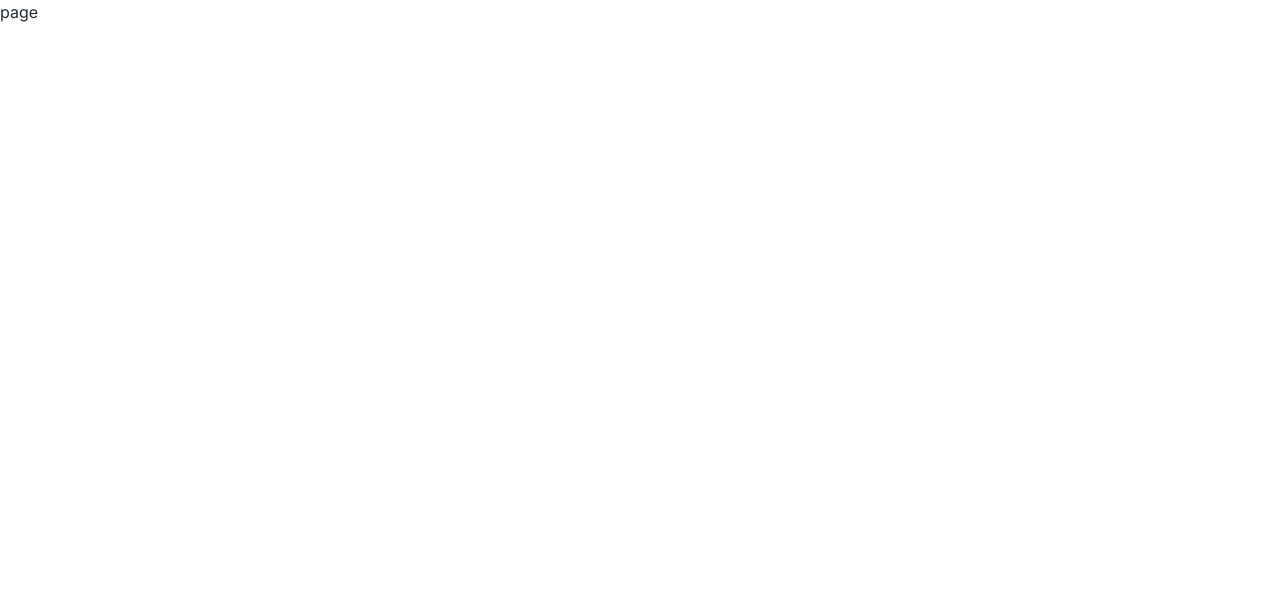
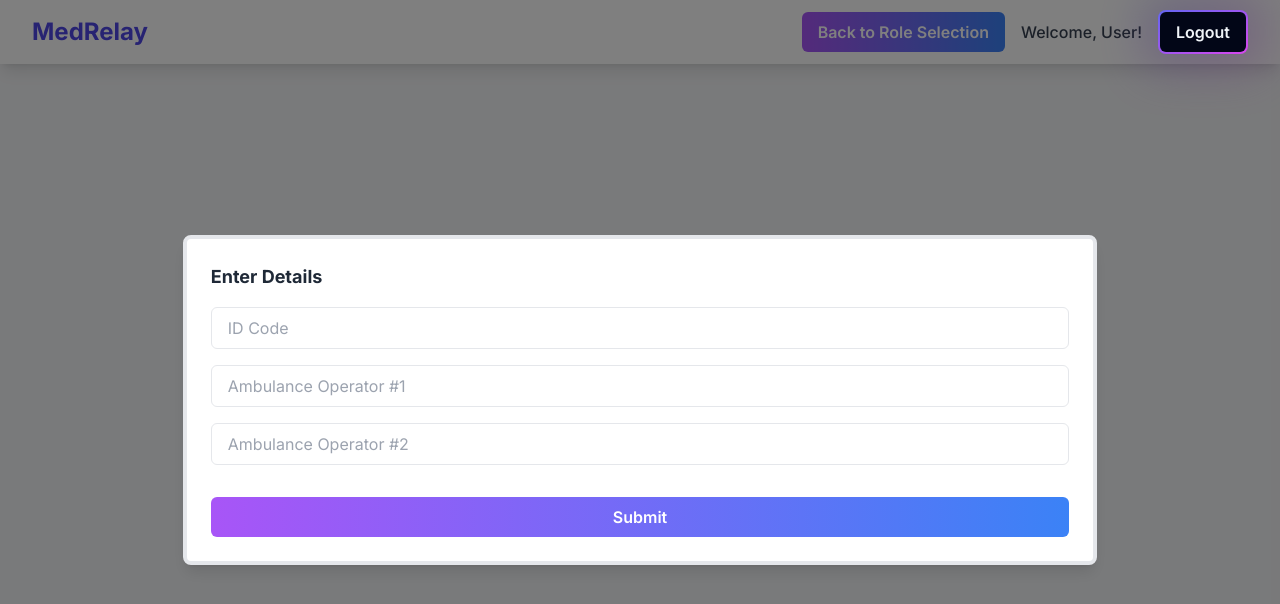
Before and after one commit to A2Pro/MedRelay, a Next.js app in the folder medrelay/: page /op in a window 1280 px wide. Shown: the top 604 px of the page. Built offline with nearby package versions, Linux system fonts and the light colour scheme.

Commit message:
pretty much done with frontend

```diff
--- a/medrelay/app/globals.css
+++ b/medrelay/app/globals.css
@@ -1,3 +1,21 @@
 @tailwind base;
 @tailwind components;
 @tailwind utilities;
+
+.loader {
+    border: 4px solid #f3f3f3; /* Light gray */
+    border-top: 4px solid #3498db; /* Blue */
+    border-radius: 50%;
+    width: 24px;
+    height: 24px;
+    animation: spin 1s linear infinite;
+  }
+
+  @keyframes spin {
+    0% {
+      transform: rotate(0deg);
+    }
+    100% {
+      transform: rotate(360deg);
+    }
+  }
--- /dev/null
+++ b/medrelay/app/history/page.js
@@ -0,0 +1,53 @@
+"use client"
+import React from 'react';
+import Link from 'next/link';
+import GradientShadowButton from '../components/GradientShadowButton';
+
+const TranscriptionHistory = () => {
+  const userName = "User";
+  const handleLogout = () => console.log("Logged out");
+
+  return (
+    <div className="min-h-screen bg-gray-100">
+      <Navbar userName={userName} onLogout={handleLogout} />
+      <div className="container mx-auto px-6 py-8">
+        <h1 className="text-xl font-bold mb-4">Transcription History</h1>
+        {/* Content and logic to display transcription history */}
+        <div>
+          {/* Dynamic transcription data here */}
+        </div>
+      </div>
+    </div>
+  );
+};
+
+const Navbar = ({ userName, onLogout }) => {
+    return (
+      <nav className="bg-white shadow-lg">
+        <div className="max-w-7xl mx-auto px-4 sm:px-6 lg:px-8">
+          <div className="flex justify-between h-16 items-center">
+            <Link href="/">
+              <span className="text-2xl font-bold text-indigo-600 hover:text-indigo-800 cursor-pointer">
+                MedRelay
+              </span>
+            </Link>
+            <div className="flex items-center space-x-4">
+              <Link href="/RoleSelection" passHref>
+                <span className="py-2 px-4 bg-gradient-to-r from-purple-500 to-blue-500 text-white font-semibold rounded-md hover:opacity-90 transition-opacity cursor-pointer">
+                  Back to Role Selection
+                </span>
+              </Link>
+              <span className="text-gray-700 font-medium">
+                Welcome, {userName}!
+              </span>
+              <GradientShadowButton onClick={onLogout}>
+                Logout
+              </GradientShadowButton>
+            </div>
+          </div>
+        </div>
+      </nav>
+    );
+  };
+
+export default TranscriptionHistory;
--- a/medrelay/app/op/page.js
+++ b/medrelay/app/op/page.js
@@ -1,9 +1,196 @@
-import React from 'react'
+"use client";
+import React, { useState } from "react";
+import Link from "next/link";
+import GradientShadowButton from "../components/GradientShadowButton";
+import { motion, AnimatePresence } from "framer-motion";
+import { FaCheckCircle } from "react-icons/fa";
 
-const page = () => {
+const RecordingPage = () => {
+  const [code, setCode] = useState("");
+  const [operator1, setOperator1] = useState("");
+  const [operator2, setOperator2] = useState("");
+  const [isFormSubmitted, setIsFormSubmitted] = useState(false);
+  const [isRecording, setIsRecording] = useState(false);
+  const [showAlert, setShowAlert] = useState(false);
+
+  const handleFormSubmit = (e) => {
+    e.preventDefault();
+    setIsFormSubmitted(true);
+  };
+
+  const toggleRecording = () => {
+    setIsRecording((prev) => !prev);
+  };
+
+  const handleSubmitTranscription = () => {
+    setIsRecording(false);
+    setShowAlert(true);
+  };
+
   return (
-    <div>page</div>
-  )
-}
+    <div className={`relative min-h-screen bg-gray-100 flex flex-col ${showAlert ? "backdrop-blur-sm" : ""}`}>
+      <Navbar userName="User" onLogout={() => console.log("Logout clicked")} />
+      <AnimatePresence>
+        {!isFormSubmitted ? (
+          <motion.div
+            className="absolute inset-0 bg-black bg-opacity-50 flex items-center justify-center"
+            initial={{ opacity: 0 }}
+            animate={{ opacity: 1 }}
+            exit={{ opacity: 0 }}
+          >
+            <form
+              onSubmit={handleFormSubmit}
+              className="bg-white p-6 rounded-lg shadow-lg border-4 border-gradient-to-r from-purple-500 to-blue-500"
+            >
+              <h2 className="text-lg font-bold mb-4">Enter Details</h2>
+              <input
+                type="text"
+                value={code}
+                onChange={(e) => setCode(e.target.value)}
+                className="mb-4 w-full px-4 py-2 border rounded-md focus:outline-none focus:ring-2 focus:ring-purple-500"
+                placeholder="ID Code"
+                required
+              />
+              <input
+                type="text"
+                value={operator1}
+                onChange={(e) => setOperator1(e.target.value)}
+                className="mb-4 w-full px-4 py-2 border rounded-md focus:outline-none focus:ring-2 focus:ring-purple-500"
+                placeholder="Ambulance Operator #1"
+                required
+              />
+              <input
+                type="text"
+                value={operator2}
+                onChange={(e) => setOperator2(e.target.value)}
+                className="mb-4 w-full px-4 py-2 border rounded-md focus:outline-none focus:ring-2 focus:ring-purple-500"
+                placeholder="Ambulance Operator #2"
+                required
+              />
+              <button
+                type="submit"
+                className="mt-4 w-full py-2 bg-gradient-to-r from-purple-500 to-blue-500 text-white font-semibold rounded-md hover:opacity-90 transition-opacity"
+              >
+                Submit
+              </button>
+            </form>
+          </motion.div>
+        ) : (
+          <div className="flex-1 flex flex-col items-center justify-center p-6">
+            <div className="text-center mb-8">
+              <h1 className="text-3xl font-bold">
+                ID #
+                <span className="bg-clip-text text-transparent bg-gradient-to-r from-purple-500 to-blue-500">
+                  {code}
+                </span>
+              </h1>
+              <p className="text-lg font-semibold">
+                Operator #1: <span>{operator1}</span>
+              </p>
+              <p className="text-lg font-semibold">
+                Operator #2: <span>{operator2}</span>
+              </p>
+            </div>
+            <div className="w-full max-w-3xl bg-white rounded-xl shadow-lg p-8 flex flex-col items-center">
+              <p className="text-lg mb-4">Click the button to start recording:</p>
+              <GradientShadowButton
+                onClick={toggleRecording}
+                className={`${isRecording ? "bg-red-500" : "bg-blue-500"}`}
+              >
+                {isRecording ? "Deactivate Recording" : "Start Recording"}
+              </GradientShadowButton>
+              {isRecording && (
+                <motion.div
+                  className="mt-4 flex items-center justify-center"
+                  initial={{ opacity: 0 }}
+                  animate={{ opacity: 1 }}
+                  exit={{ opacity: 0 }}
+                >
+                  <div className="loader"></div>
+                  <p className="ml-4 text-lg text-red-500">
+                    Recording Active...
+                  </p>
+                </motion.div>
+              )}
+              <button
+                onClick={handleSubmitTranscription}
+                className="mt-8 self-end py-2 px-4 bg-red-500 text-white font-semibold rounded-md shadow-md hover:opacity-80 transition-opacity"
+              >
+                Submit Transcription
+              </button>
+            </div>
+          </div>
+        )}
+      </AnimatePresence>
+      {showAlert && (
+        <motion.div
+          className="absolute inset-0 bg-black bg-opacity-50 flex items-center justify-center"
+          initial={{ opacity: 0 }}
+          animate={{ opacity: 1 }}
+          exit={{ opacity: 0 }}
+        >
+          <div className="bg-white p-6 rounded-lg shadow-lg text-center">
+            <FaCheckCircle className="text-green-500 text-4xl mx-auto mb-4" />
+            <h2 className="text-xl font-bold mb-4">
+              Transcription successfully saved and recording has terminated.
+            </h2>
+            <div className="flex justify-center space-x-4">
+              <button
+                onClick={() => {
+                  setShowAlert(false);
+                  setIsFormSubmitted(false);
+                  setCode("");
+                  setOperator1("");
+                  setOperator2("");
+                }}
+                className="py-2 px-4 bg-red-500 text-white font-semibold rounded-md hover:opacity-90 transition-opacity"
+              >
+                Deactivate ID
+              </button>
+              <button
+                onClick={() => setShowAlert(false)}
+                className="py-2 px-4 bg-gray-300 text-black font-semibold rounded-md hover:opacity-90 transition-opacity"
+              >
+                Continue
+              </button>
+            </div>
+          </div>
+        </motion.div>
+      )}
+    </div>
+  );
+};
 
-export default page
+
+const Navbar = ({ userName, onLogout }) => {
+  return (
+    <nav className="bg-white shadow-lg">
+      <div className="max-w-7xl mx-auto px-4 sm:px-6 lg:px-8">
+        <div className="flex justify-between h-16 items-center">
+          <Link href="/">
+            <span className="text-2xl font-bold text-indigo-600 hover:text-indigo-800">
+              MedRelay
+            </span>
+          </Link>
+          <div className="flex items-center space-x-4">
+            <Link
+              href="/RoleSelection"
+              className="py-2 px-4 bg-gradient-to-r from-purple-500 to-blue-500 text-white font-semibold rounded-md hover:opacity-90 transition-opacity"
+            >
+              Back to Role Selection
+            </Link>
+            <span className="text-gray-700 font-medium">
+              Welcome, {userName}!
+            </span>
+            <GradientShadowButton onClick={onLogout}>
+              Logout
+            </GradientShadowButton>
+          </div>
+        </div>
+      </div>
+    </nav>
+  );
+};
+
+
+export default RecordingPage;
```
Also changed, not shown: 1 other file (tests, documents, lock files or other folders).
